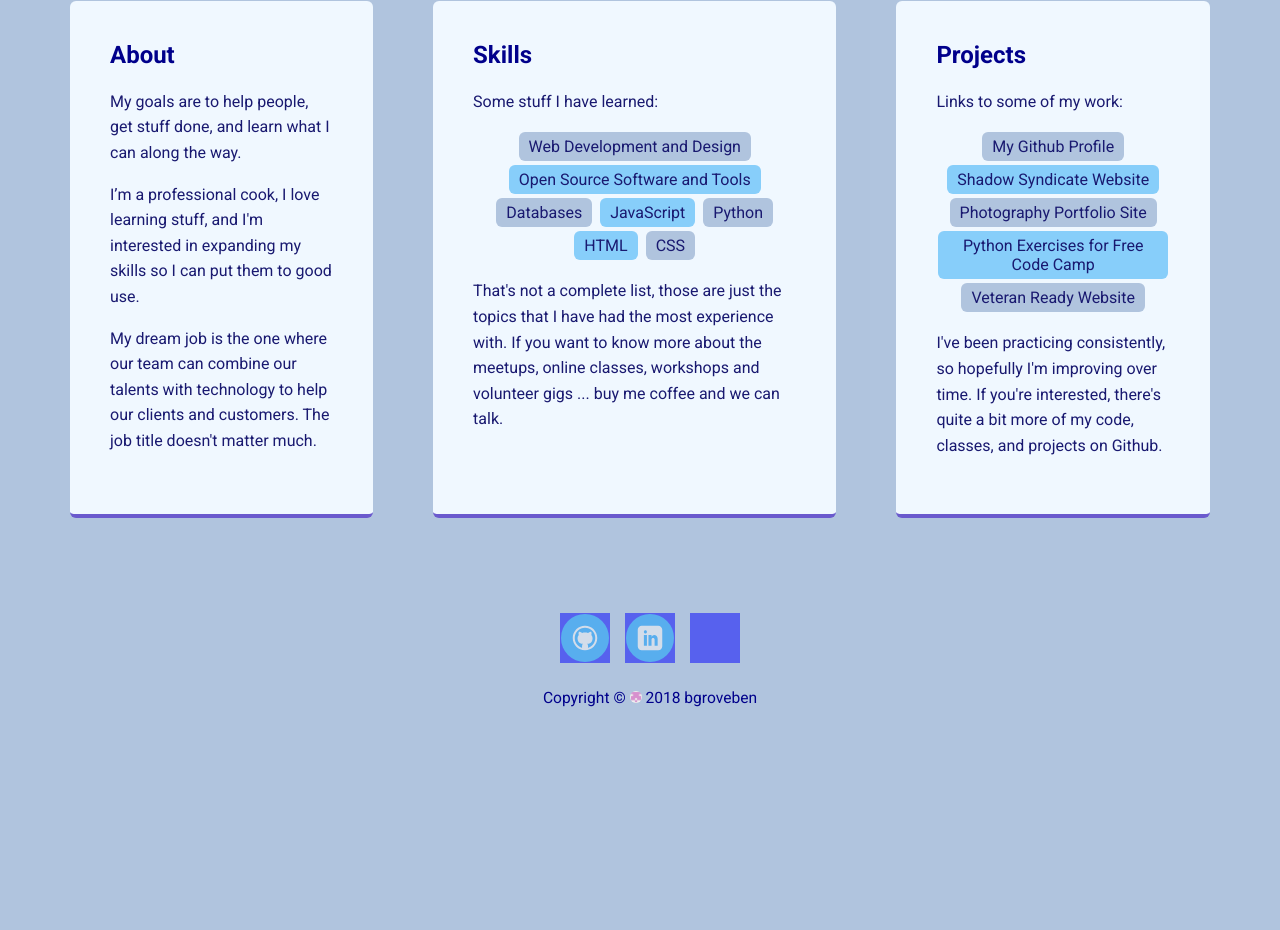
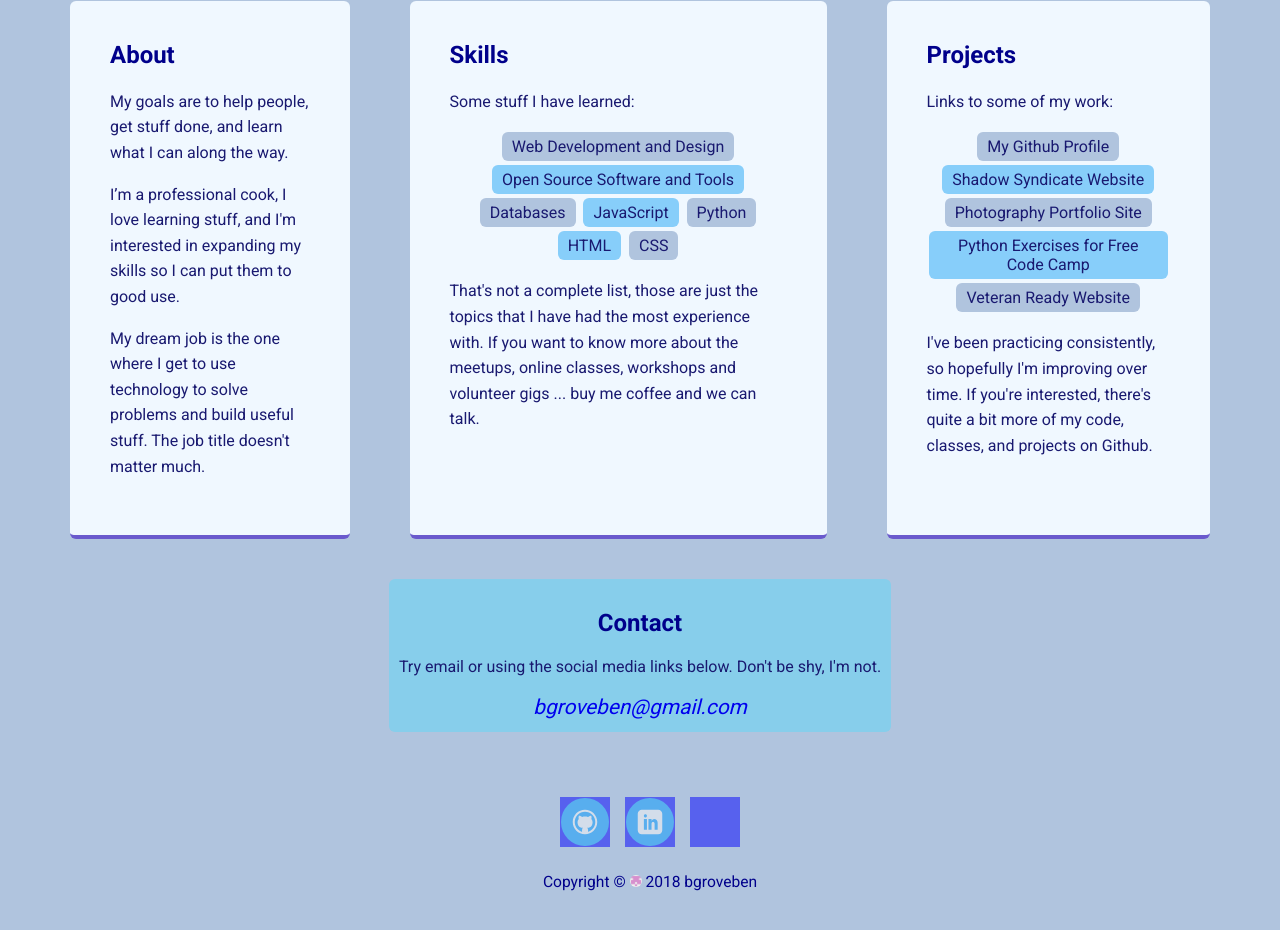
Before and after one commit to bgroveben/my_api, a plain HTML site: page index.html in a window 1280 px wide. Shown: the part 542-1472 px from the top of the page. Before the commit the page ends 1345 px from the top, so only its background shows below. Drawn offline with Linux system fonts and the light colour scheme; files whose address does not match are found by name; a web font is replaced by a local one.

Commit message:
Update index.html file

```diff
--- a/index.html
+++ b/index.html
@@ -31,7 +31,7 @@
       <h2>About</h2>
       <p>My goals are to help people, get stuff done, and learn what I can along the way.</p>
       <p>I’m a professional cook, I love learning stuff, and I'm interested in expanding my skills so I can put them to good use.</p>
-      <p>My dream job is the one where our team can combine our talents with technology to help our clients and customers. The job title doesn't matter much.</p>
+      <p>My dream job is the one where I get to use technology to solve problems and build useful stuff. The job title doesn't matter much.</p>
     </div>
 
     <div class="card">
@@ -64,6 +64,15 @@
 
   </main>
 
+  <!-- Contact -->
+  <div class="contact">
+    <h2>Contact</h2>
+    <p>Try email or using the social media links below. Don't be shy, I'm not.</p>
+    <address>
+      <a href="mailto:bgroveben@gmail.com">bgroveben@gmail.com</a><br/>
+    </address>
+  </div>
+
   <footer>
     <ul>
       <li><a href="https://github.com/bgroveben" class="social github" target="_blank" rel="noopener"></a></li>
```
